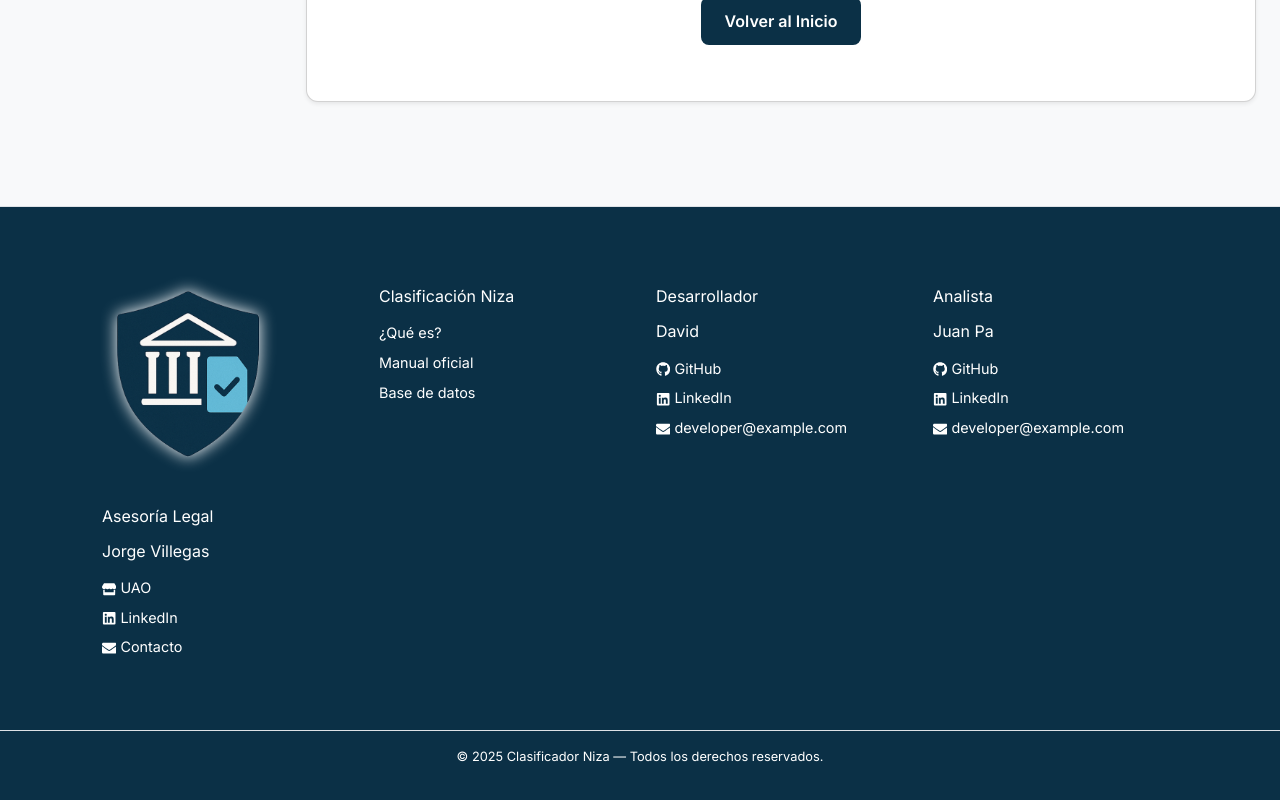
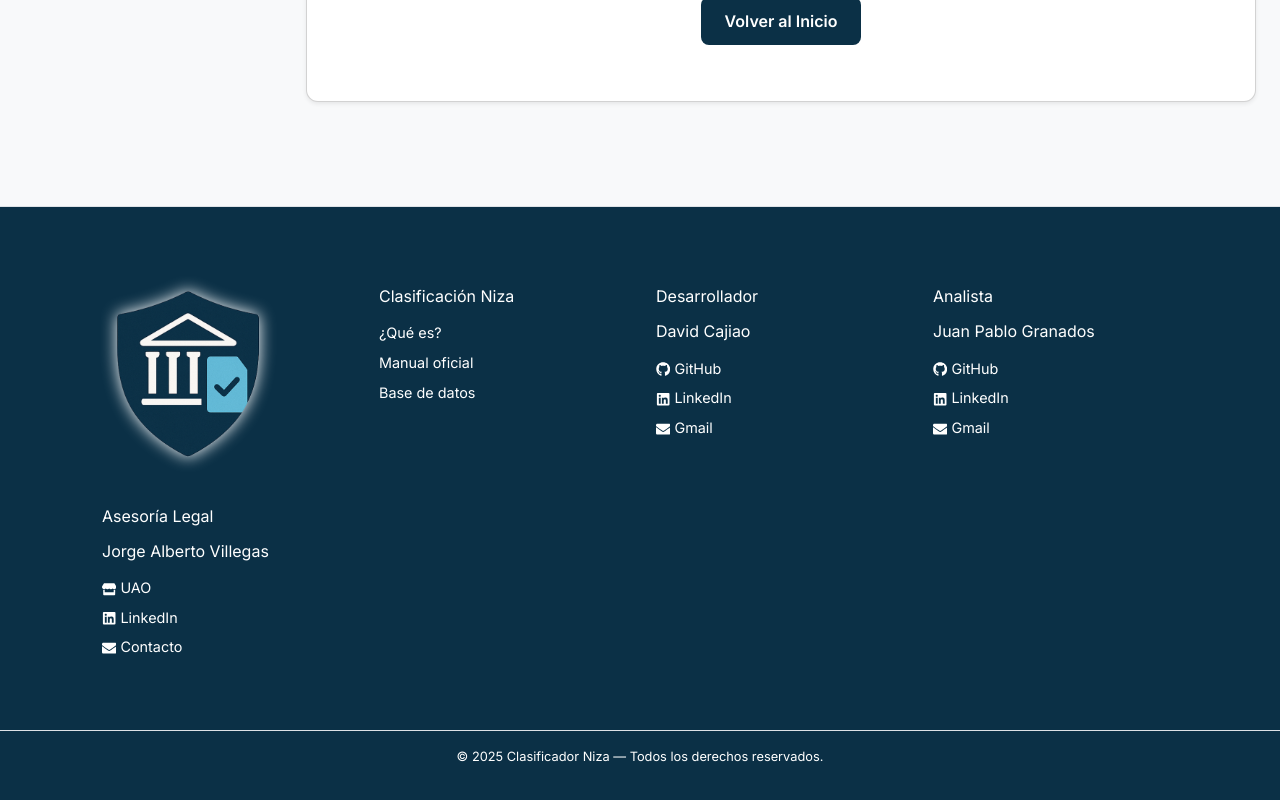
Before and after one commit to DCajiao/LLM-Niza-Classifier, a React (Vite) app in the folder src/frontend/: page /dashboard in a window 1280 px wide. Shown: the part 904-1704 px from the top of the page. Built offline with nearby package versions, Linux system fonts and the light colour scheme; no server answers.

Commit message:
✨ Feat: update footer links and developer names for improved contact information and resources

```diff
--- a/src/frontend/src/components/Footer.jsx
+++ b/src/frontend/src/components/Footer.jsx
@@ -21,36 +21,36 @@ export default function Footer() {
                 <div className="footer-column">
                     <h5>Clasificación Niza</h5>
                     <ul>
-                        <li><a href="#">¿Qué es?</a></li>
-                        <li><a href="#">Manual oficial</a></li>
-                        <li><a href="#">Base de datos</a></li>
+                        <li><a href="https://www.oepm.es/es/herramientas/buscador-base-de-datos/clasificaciones-internacionales/clasificacion-internacional-de-productos-y-servicios-para-el-registro-de-las-marcas-clasificacion-de-Niza/">¿Qué es?</a></li>
+                        <li><a href="https://nclpub.wipo.int/esen/pdf-download.pdf?lang=es&tab=class_headings&dateInForce=20240101">Manual oficial</a></li>
+                        <li><a href="https://nclpub.wipo.int/enfr/">Base de datos</a></li>
                     </ul>
                 </div>
                 <div className="footer-column">
                     <h5>Desarrollador</h5>
-                    <h5>David</h5>
+                    <h5>David Cajiao</h5>
                     <ul>
-                        <li><a href="#"><FaGithub /> GitHub</a></li>
-                        <li><a href="#"><FaLinkedin /> LinkedIn</a></li>
-                        <li><a href="#"><FaEnvelope /> developer@example.com</a></li>
+                        <li><a href="https://github.com/DCajiao"><FaGithub /> GitHub</a></li>
+                        <li><a href="https://www.linkedin.com/in/dcajiao/"><FaLinkedin /> LinkedIn</a></li>
+                        <li><a href="mailto:dcajiao@gmail.com"><FaEnvelope /> Gmail</a></li>
                     </ul>
                     <br />
                 </div>
                 <div className="footer-column">
                     <h5>Analista</h5>
-                    <h5>Juan Pa</h5>
+                    <h5>Juan Pablo Granados</h5>
                     <ul>
-                        <li><a href="#"><FaGithub /> GitHub</a></li>
-                        <li><a href="#"><FaLinkedin /> LinkedIn</a></li>
-                        <li><a href="#"><FaEnvelope /> developer@example.com</a></li>
+                        <li><a href="https://github.com/JhinPablo"><FaGithub /> GitHub</a></li>
+                        <li><a href="https://www.linkedin.com/in/juan-pablo-g-125275219/"><FaLinkedin /> LinkedIn</a></li>
+                        <li><a href="#"><FaEnvelope /> Gmail</a></li>
                     </ul>
                 </div>
                 <div className="footer-column">
                     <h5>Asesoría Legal</h5>
-                    <h5>Jorge Villegas</h5>
+                    <h5>Jorge Alberto Villegas</h5>
                     <ul>
                         <li><a href="#"><FaStore /> UAO</a></li>
-                        <li><a href="#"><FaLinkedin /> LinkedIn</a></li>
+                        <li><a href="https://www.linkedin.com/in/jorge-alberto-villegas-restrepo-9893341a4/?originalSubdomain=co"><FaLinkedin /> LinkedIn</a></li>
                         <li><a href="#"><FaEnvelope /> Contacto</a></li>
                     </ul>
                 </div>
```
